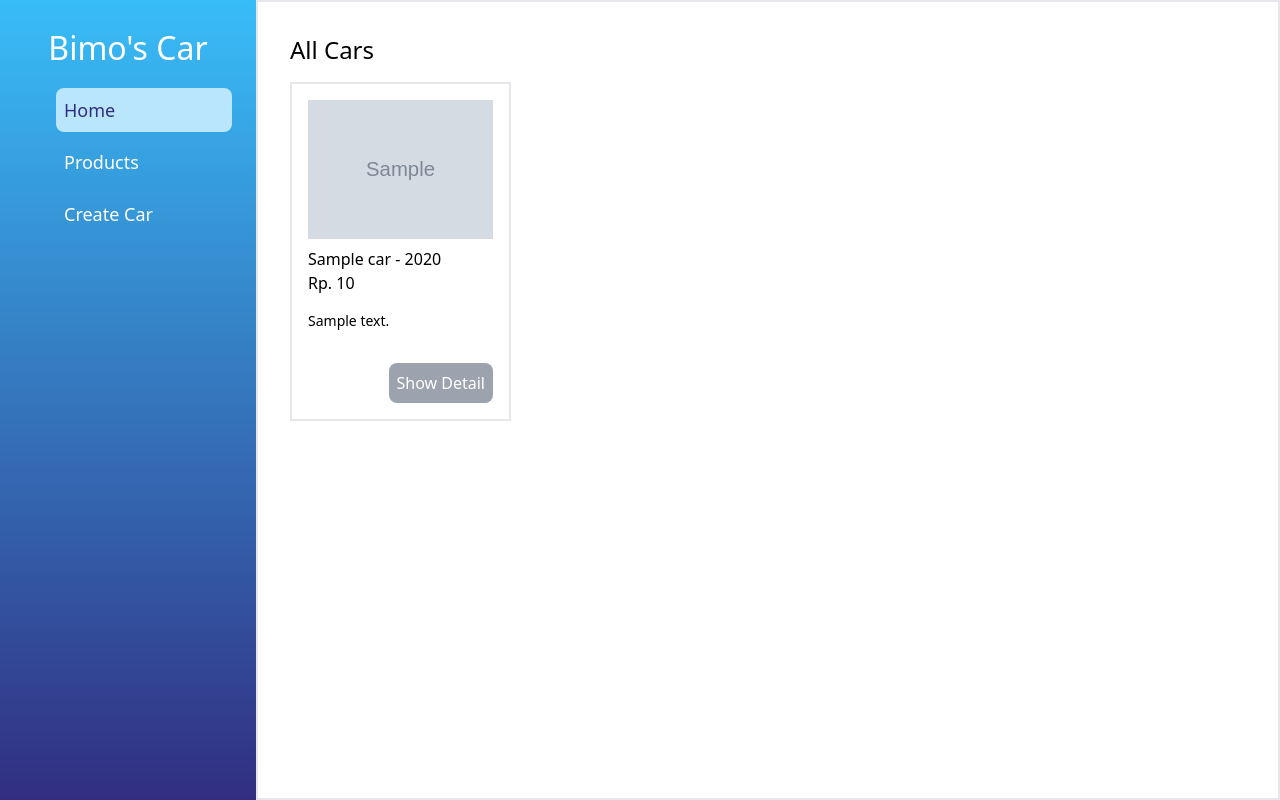
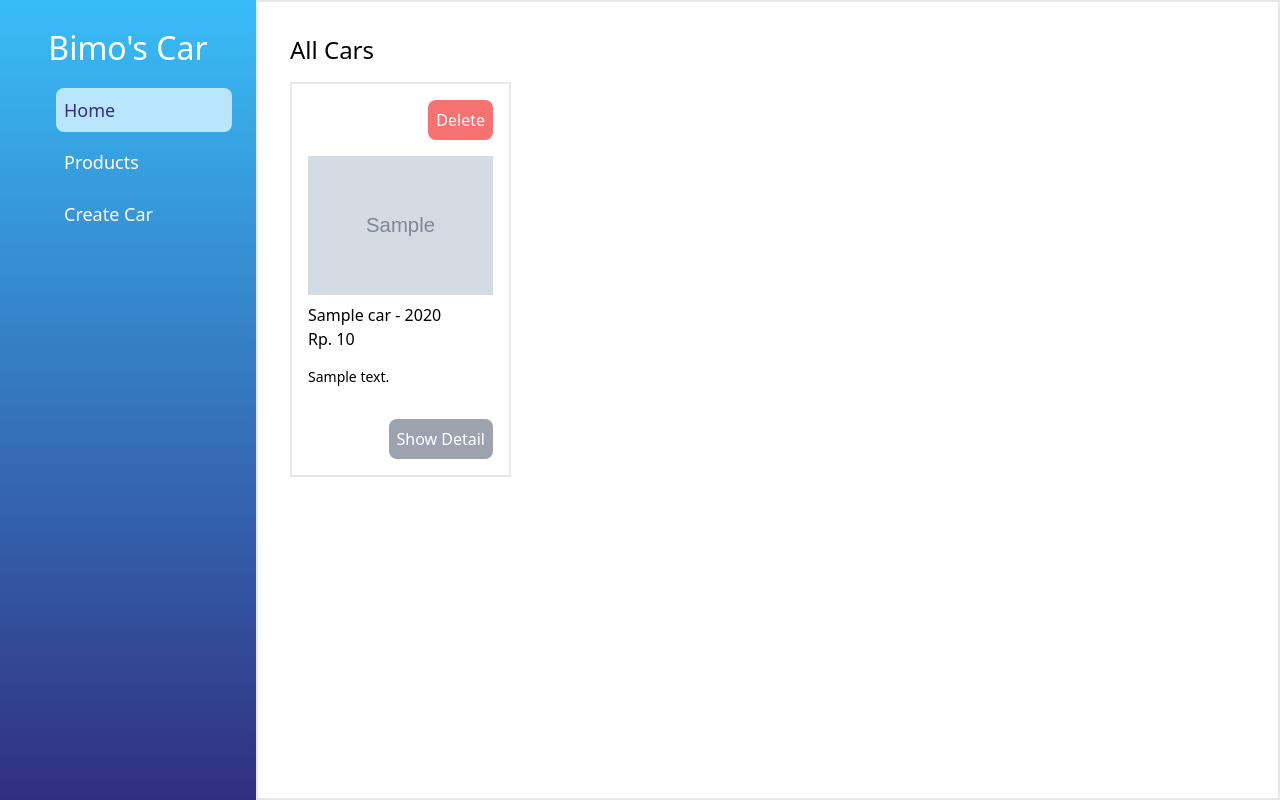
Before and after one commit to bimogempar/test-ci4-pupr, a CodeIgniter 4 app: template app/Views/home.php in a window 1280 px wide. Run offline with PHP 8.4 and a stand-in for CodeIgniter, Linux system fonts and the light colour scheme; the template is opened without the code that fills it: most values are stand-ins (such as "Sample title", 1, 10 or a date in 2020); grey boxes marked "Sample" are stand-in pictures; data that the repository does not hold is empty; some libraries are stand-ins or nearby versions.

Commit message:
update: done delete car

```diff
--- a/app/Config/Routes.php
+++ b/app/Config/Routes.php
@@ -33,6 +33,7 @@ $routes->get('/', 'Home::index');
 $routes->get('/cars/(:num)', 'Home::detailCar/$1');
 $routes->get('/create-car', 'Home::createCar');
 $routes->post('/create-car', 'Home::saveCar');
+$routes->get('/delete-car/(:num)', 'Home::deleteCar/$1');
 
 /*
  * --------------------------------------------------------------------
--- a/app/Views/home.php
+++ b/app/Views/home.php
@@ -7,6 +7,9 @@
 <div class="grid lg:grid-cols-4 grid-cols-2 gap-6 mt-4">
     <?php foreach ($cars as $car) : ?>
         <div class="p-4 border-2 flex flex-col justify-between">
+            <div class="flex justify-end mb-4">
+                <div class="p-2 bg-red-400 text-white rounded-lg cursor-pointer" onclick="deleteCar(<?php echo $car['car_id'] ?>)">Delete</div>
+            </div>
             <div>
                 <img src="<?= $car['image_url'] == null ? 'https://www.toyota.astra.co.id/sites/default/files/2022-01/02%20attitude%20black%20mica%20%28all%20type%29.png' : base_url('/car_image/' . $car['image_url']); ?>" alt="Car" width="400">
                 <div class="mt-2"><?= $car['car_name']; ?> - <?= $car['year']; ?></div>
--- a/app/Views/layouts/layout.php
+++ b/app/Views/layouts/layout.php
@@ -17,5 +17,6 @@
 </body>
 
 <script type="text/javascript" src="<?php base_url() ?>js/index.js"></script>
+<script src="https://code.jquery.com/jquery-3.7.0.min.js" integrity="sha256-2Pmvv0kuTBOenSvLm6bvfBSSHrUJ+3A7x6P5Ebd07/g=" crossorigin="anonymous"></script>
 
 </html>
--- a/public/js/index.js
+++ b/public/js/index.js
@@ -11,3 +11,17 @@ function previewImage(params) {
         imgPreview.src = e.target.result
     }
 }
+
+function deleteCar(params) {
+    if (confirm('delete ?')) {
+        $.ajax({
+            type: "GET",
+            url: window.location + 'delete-car/' + params,
+            success: function (response) {
+                console.log('success delete')
+            }
+        });
+    } else {
+        console.log('cancel', params)
+    }
+}
```
Also changed, not shown: app/Controllers/Home.php (+10 -0 lines), public/car_image/1685497499_3bd0570a820a3bcc0911.jpg (deleted), 1 other file.
